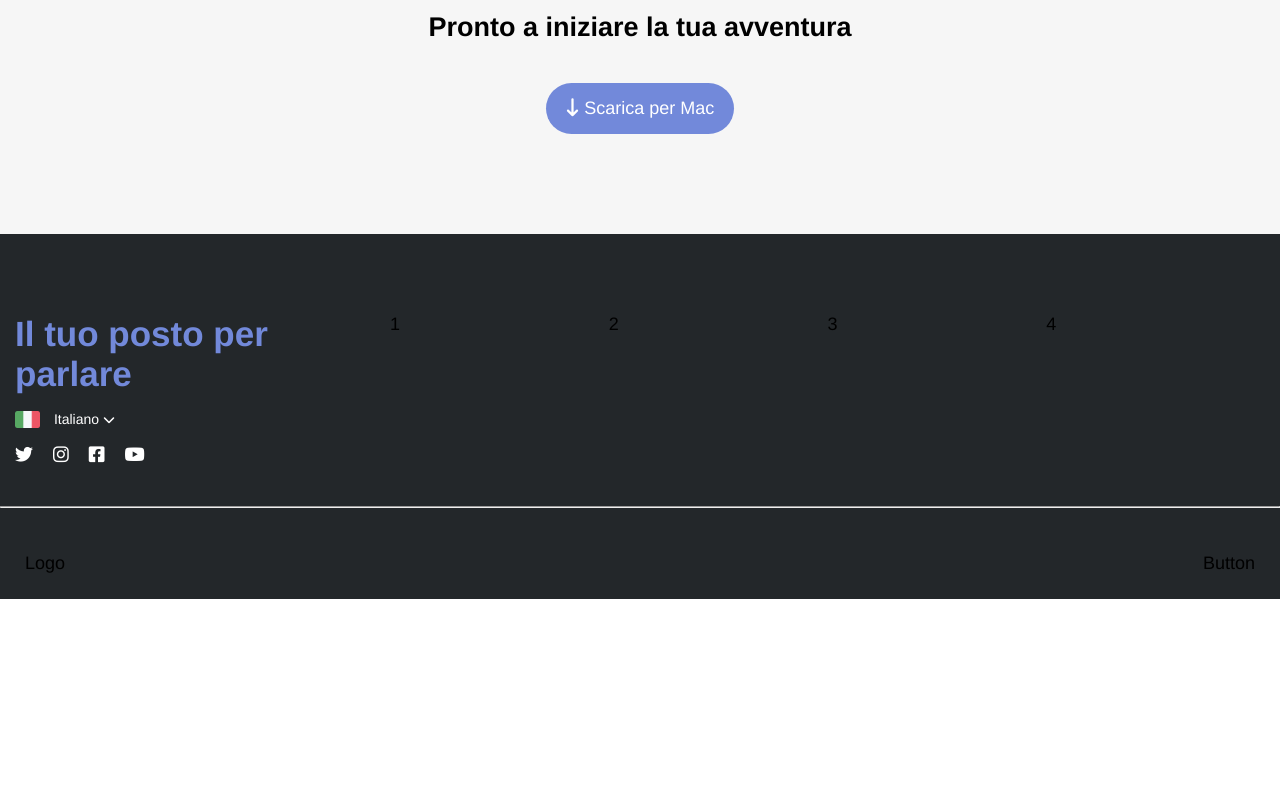
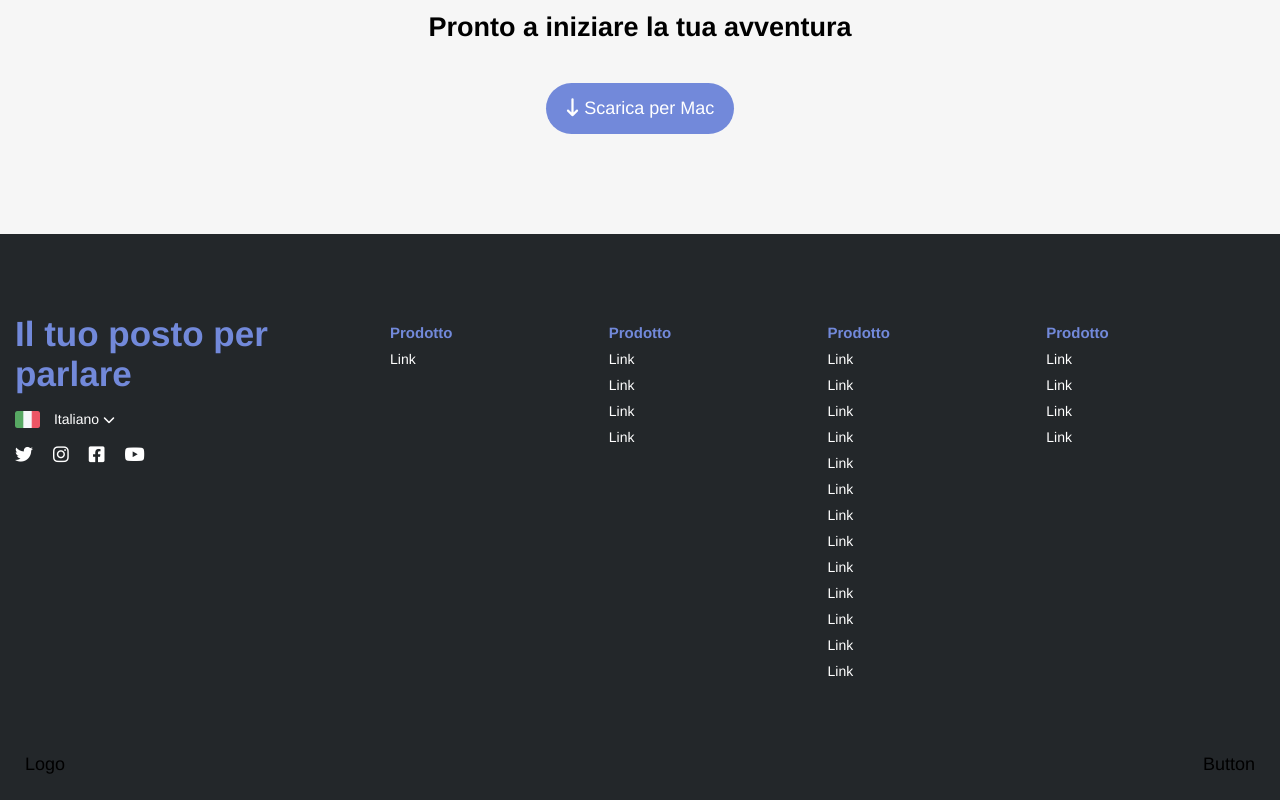
Before and after one commit to taniot/htmlcss-discord, a plain HTML site: page index.html in a window 1280 px wide. Shown: the part 3462-4262 px from the top of the page. Before the commit the page ends 4061 px from the top, so only its background shows below. Drawn offline with Linux system fonts and the light colour scheme.

Commit message:
feat: footer top

```diff
--- a/css/style.css
+++ b/css/style.css
@@ -334,6 +334,17 @@ footer .footer-top .col-big .col {
   flex-grow: 1;
 }
 
+footer .footer-top .col-big .col li h5 {
+  color: #7289da;
+  font-size: 15px;
+}
+
+footer .footer-top .col-big .col li {
+  color: white;
+  margin: 10px 0;
+  font-size: 14px;
+}
+
 /* footer bottom */
 
 footer .footer-bottom {
--- a/index.html
+++ b/index.html
@@ -187,15 +187,55 @@
             </nav>
           </div>
           <div class="col-big">
-            <div class="col">1</div>
-            <div class="col">2</div>
-            <div class="col">3</div>
-            <div class="col">4</div>
+            <div class="col">
+              <ul>
+                <li><h5>Prodotto</h5></li>
+                <!-- elementi del menu-->
+                <li>Link</li>
+                <!--/ elementi del menu-->
+              </ul>
+            </div>
+            <div class="col">
+              <ul>
+                <li><h5>Prodotto</h5></li>
+                <li><a href="#">Link</a></li>
+                <li>Link</li>
+                <li>Link</li>
+                <li>Link</li>
+              </ul>
+            </div>
+            <div class="col">
+              <ul>
+                <li><h5>Prodotto</h5></li>
+                <li>Link</li>
+                <li>Link</li>
+                <li>Link</li>
+                <li>Link</li>
+                <li>Link</li>
+                <li>Link</li>
+                <li>Link</li>
+                <li>Link</li>
+                <li>Link</li>
+                <li>Link</li>
+                <li>Link</li>
+                <li>Link</li>
+                <li>Link</li>
+              </ul>
+            </div>
+            <div class="col">
+              <ul>
+                <li><h5>Prodotto</h5></li>
+                <li>Link</li>
+                <li>Link</li>
+                <li>Link</li>
+                <li>Link</li>
+              </ul>
+            </div>
           </div>
         </div>
       </div>
       <!-- /Footer Top -->
-      <hr />
+
       <!-- Footer Bottom -->
       <div class="footer-bottom container big">
         <div class="row">
```
